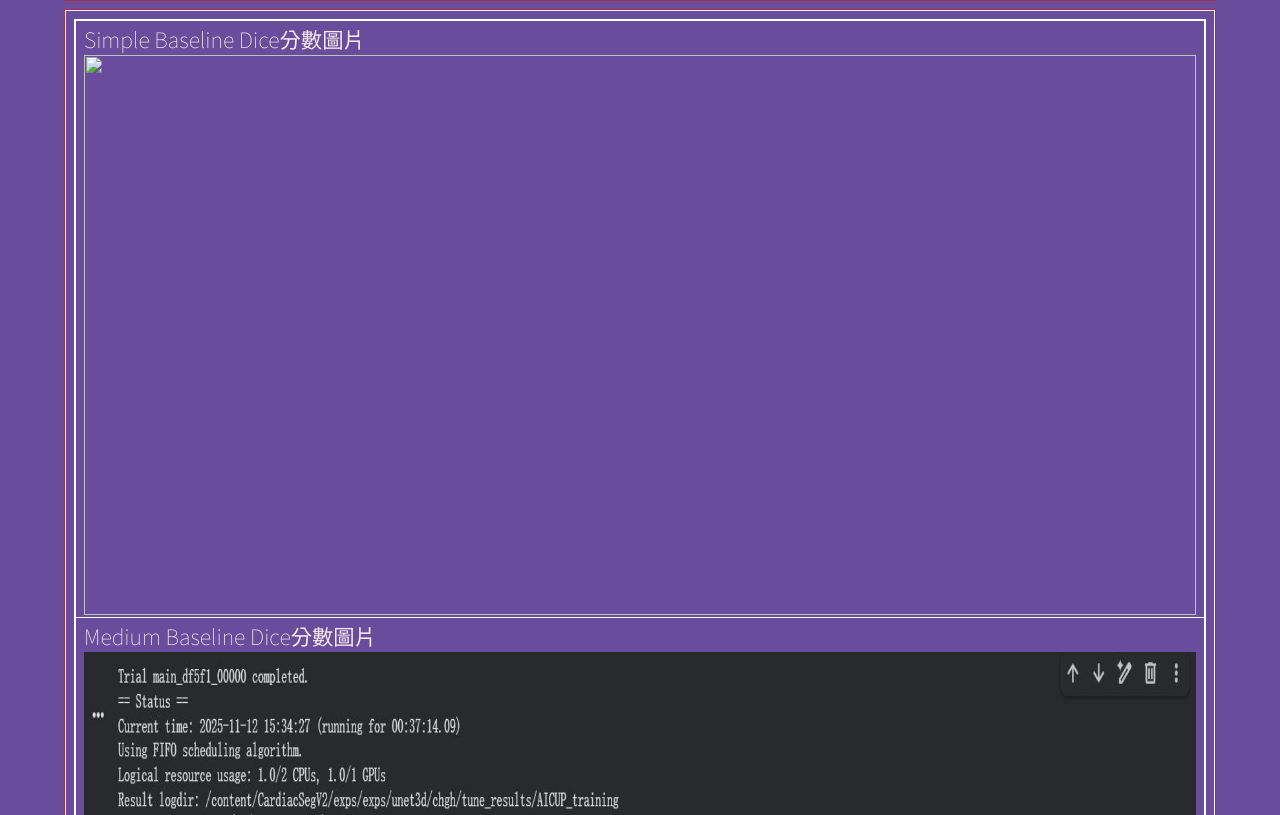
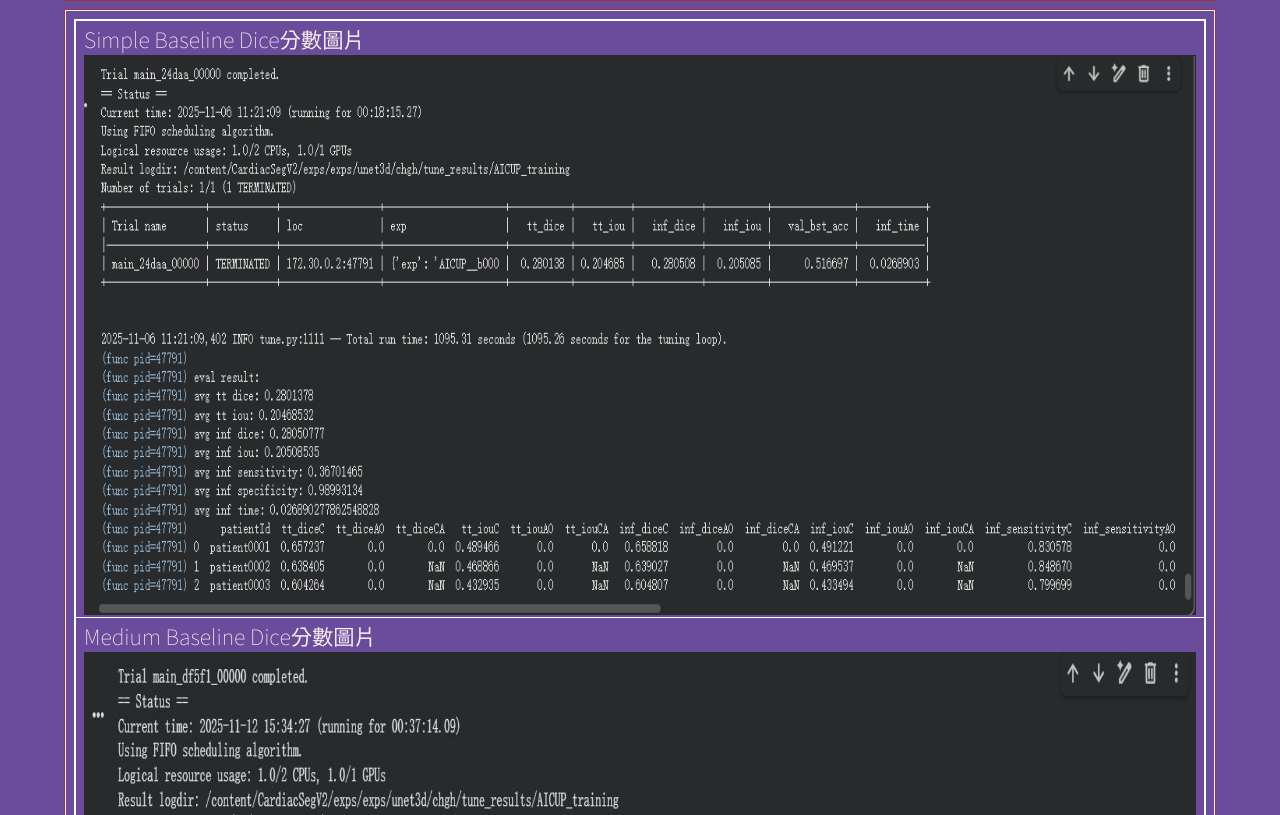
Before and after one commit to wubohao0310/ml2025f, a plain HTML site: page hw02/index.html in a window 1280 px wide. Shown: the part 591-1406 px from the top of the page. Drawn offline with nearby package versions, Linux system fonts and the light colour scheme; a web font is replaced by a local one.

Commit message:
Update index.html

```diff
--- a/hw02/index.html
+++ b/hw02/index.html
@@ -202,7 +202,7 @@
       <table>
         <tr>
           <td> Simple Baseline Dice分數圖片
-          <img src="baseline.JPG" width="100%" height="560">
+          <img src="baseline.png" width="100%" height="560">
         </tr>
         <tr>
           <td> Medium Baseline Dice分數圖片
```
